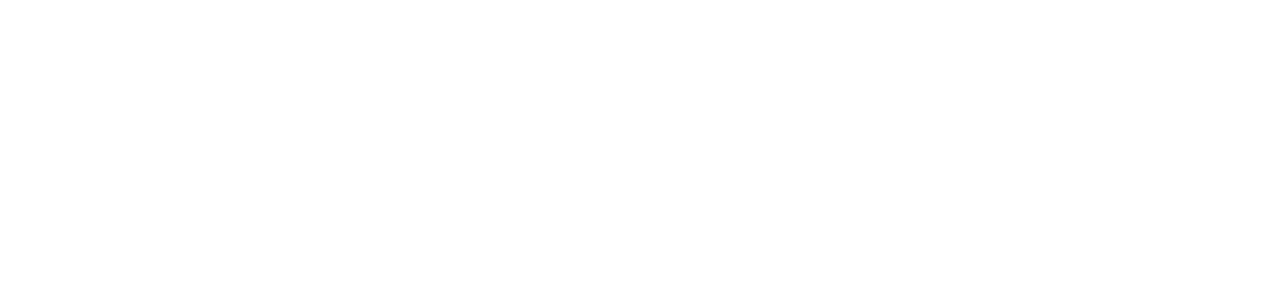
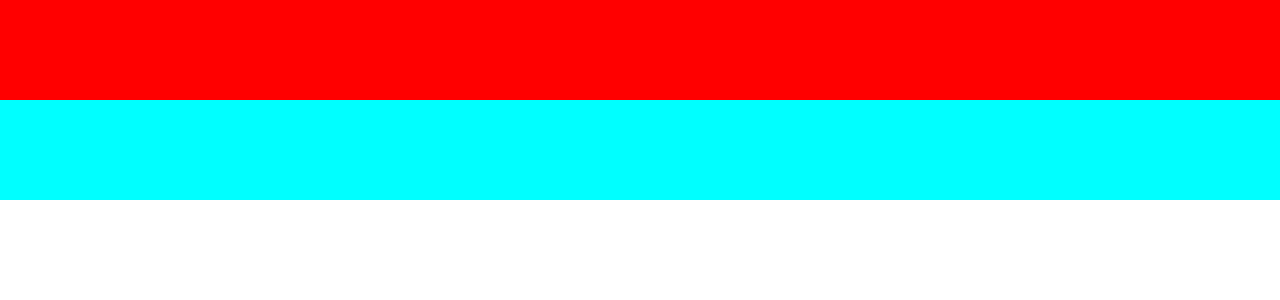
Before and after one commit to AmarildoShehu/vite-boolflix, a Vue app: page / in a window 1280 px wide. Shown: the top 300 px of the page. Built offline with nearby package versions, Linux system fonts and the light colour scheme.

Commit message:
connected header and main to app.vue

```diff
--- a/src/App.vue
+++ b/src/App.vue
@@ -1,11 +1,19 @@
 <script >
-// import axios from 'axios';
-// import { api } from './data/index.js'
-// import { store } from './data/store.js';
+import axios from 'axios';
+import AppHeader from './components/AppHeader.vue'
+import AppMain from './components/AppMain.vue'
+
+export default {
+    name: 'BoolFlix',
+    components: { AppHeader, AppMain },
+}
 
 </script>
 
-<template></template>
+<template>
+    <AppHeader />
+    <AppMain />
+</template>
 
 <style lang="scss" scoped>
 @use './assets/scss/style.sass'
--- /dev/null
+++ b/src/components/AppHeader.vue
@@ -0,0 +1,16 @@
+<script >
+export default {
+    name: 'AppHeader',
+}
+</script>
+
+<template>
+    <header></header>
+</template>
+
+<style lang="scss" scoped>
+header {
+    height: 100px;
+    background-color: red;
+}
+</style>
--- /dev/null
+++ b/src/components/AppMain.vue
@@ -0,0 +1,19 @@
+<script >
+export default {
+    name: 'Appmain',
+}
+
+</script>
+
+<template>
+    <main>
+
+    </main>
+</template>
+
+<style lang="scss" scoped>
+main {
+    background-color: aqua;
+    height: 100px;
+}
+</style>
```
